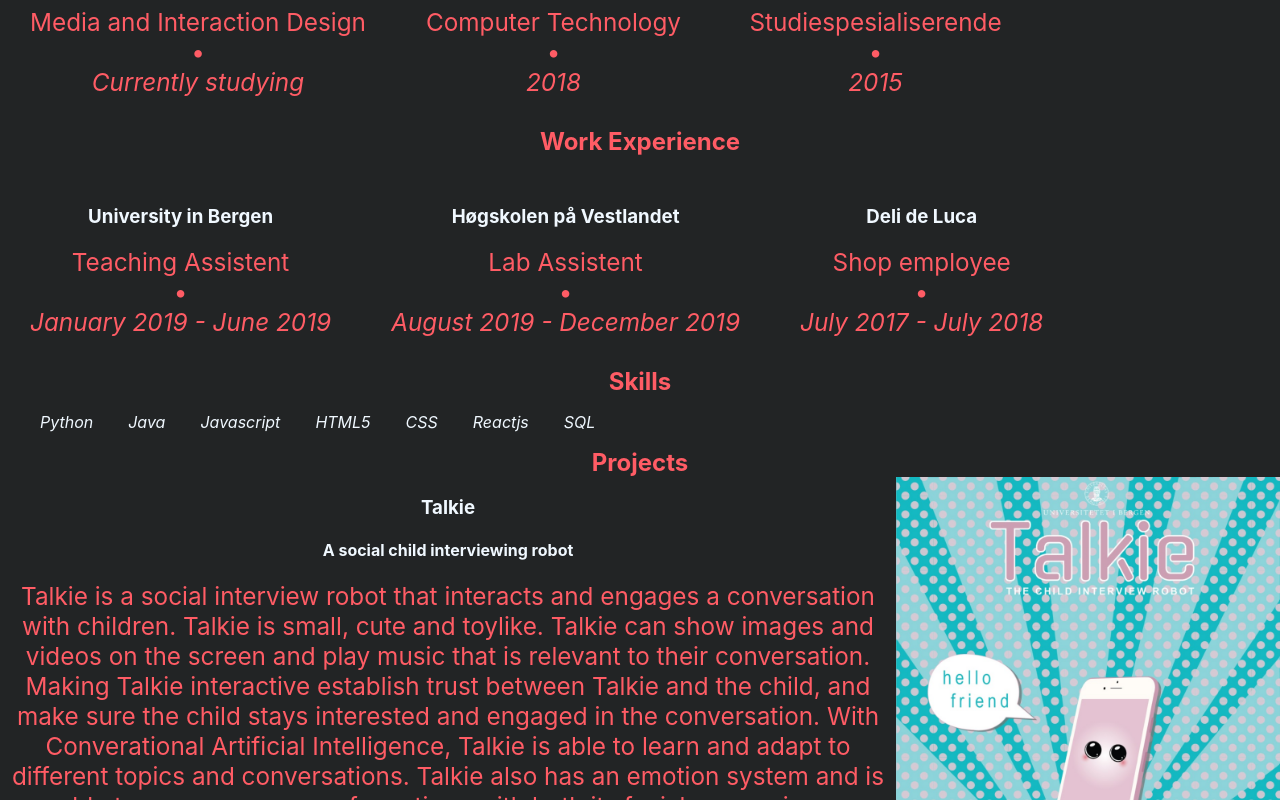
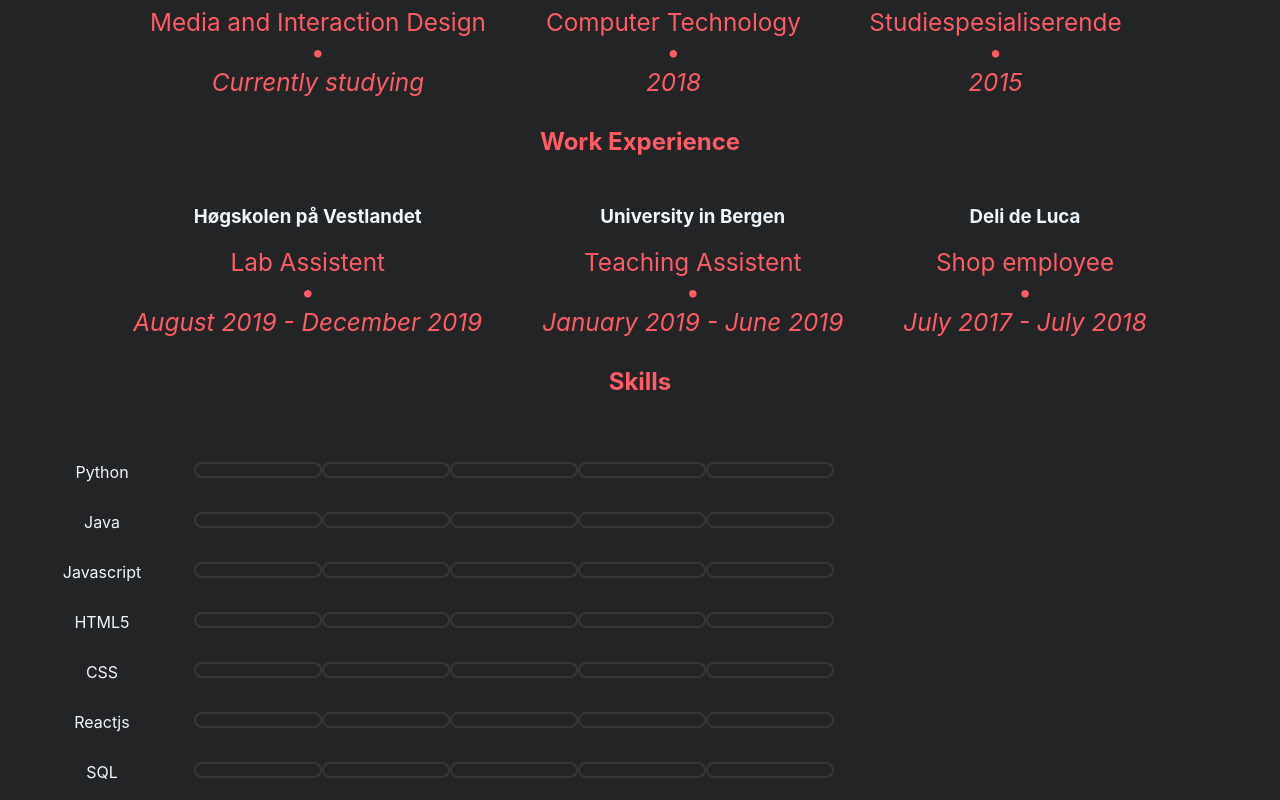
Before and after one commit to philiphoang/Photograph-portfolio, a React (Create React App) app: page / in a window 1280 px wide. Shown: the part 1520-2320 px from the top of the page. Built offline with nearby package versions, Linux system fonts and the light colour scheme.

Commit message:
some changes

```diff
--- a/package.json
+++ b/package.json
@@ -1,6 +1,7 @@
 {
-  "homepage": "https://philiphoang.github.io/Philip-portfolio/",
+  "homepage": "https://philiphoang.no/",
   "name": "my-portfolio",
+  "displayName": "Philip's portfolio",
   "version": "0.1.0",
   "private": true,
   "dependencies": {
--- a/public/index.html
+++ b/public/index.html
@@ -24,7 +24,7 @@
       work correctly both with client-side routing and a non-root public URL.
       Learn how to configure a non-root public URL by running `npm run build`.
     -->
-    <title>React App</title>
+    <title>Philip's portfolio</title>
   </head>
   <body>
     <noscript>You need to enable JavaScript to run this app.</noscript>
--- a/src/components/Education.js
+++ b/src/components/Education.js
@@ -11,6 +11,7 @@ export default class Education extends Component {
                         </h1>
                     </div>
                     <div className="education_section">
+                        <div className="education-row">
                             {resumeData.education && resumeData.education.map((item, index) => {
                                 return (
                                     <div className="row item" key={index}>
@@ -28,6 +29,7 @@ export default class Education extends Component {
                                 );
                             })}
                         </div>
+                    </div>
             </section>
         );
     }
--- a/src/components/Projects.js
+++ b/src/components/Projects.js
@@ -8,9 +8,11 @@ export default class Projects extends Component {
         let project3 = resumeData.project3;
         return (
             <section id="projects">
-                <h1>Projects</h1>
+                <h1>Selected Projects</h1>
                 <div id="project1">
                     <div className="project1-text">
+                        <img src={project1.imageurl} alt=""/>
+
                         <h3>{project1.name}</h3>
                         <h4>{project1.subtitle}</h4>
                         <p>
@@ -23,10 +25,9 @@ export default class Projects extends Component {
 
                         </p>
                     </div>
-                    <img src={project1.imageurl} alt=""/>
 
                 </div>
-                <div id="project2">
+                {/* <div id="project2">
                     <img src={project2.imageurl} alt=""/>
                     <div className="project2-text">
                         <h3>{project2.name}</h3>
@@ -42,6 +43,9 @@ export default class Projects extends Component {
                     </div>
                 </div>
                 <div id="project3">
+                <   div className="project3-image">
+                        <img src={project3.imageurl} alt=""/>
+                    </div>
                     <div className="project3-text">
                         <h3>{project3.name}</h3>
                         <h4>{project3.subtitle}</h4>
@@ -52,10 +56,8 @@ export default class Projects extends Component {
                             This project were build under the course INF219 Informatic project with a total of three students.
                         </p>
                     </div>
-                    <div className="project3-image">
-                        <img src={project3.imageurl} alt=""/>
-                    </div>
-                </div>
+
+                </div> */}
 
             </section>
         );
--- a/src/components/Skills.js
+++ b/src/components/Skills.js
@@ -5,18 +5,22 @@ export default class Skills extends Component {
         let resumeData = this.props.resumeData;
         return (
             <section id="skills">
-                <div className="row skill">
+                <div className="row-skill">
                     <div className="three columns header-col">
                         <h1><span>Skills</span></h1>
                     </div>
-                    <div className="nine columns main-col">
-                        <div className="skills-section">
+                    <div id="skills-section">
                         <ul className="ul-skills">
                             {resumeData.skills && resumeData.skills.map((item, index) => {
                                 return (
                                     <div key={index}>
                                         <li>
-                                                <span className="{`bar-expand $(item.skillname.toLowerCase()}`}"></span><em>{item.skillname}</em>
+                                            <span className="skillName"> {item.skillname}</span>
+                                            <div className="progressBar"><div></div></div>
+                                            <div className="progressBar"><div></div></div>
+                                            <div className="progressBar"><div></div></div>
+                                            <div className="progressBar"><div></div></div>
+                                            <div className="progressBar"><div></div></div>
                                         </li>
                                     </div>
                                 );
@@ -24,7 +28,6 @@ export default class Skills extends Component {
                         </ul>
                     </div>
                 </div>
-                </div>
             </section>
         );
     }
--- a/src/components/Work.js
+++ b/src/components/Work.js
@@ -7,10 +7,9 @@ export default class Work extends Component {
 
         return (
             <section id="work">
+                <h1 id="work-title">Work Experience</h1>
+                <div className="work-section">
                     <div className="work-row">
-                    <h1>Work Experience</h1>
-                </div>
-                <div className="work-section">
                         {resumeData.work && resumeData.work.map((item, index)=> {
                             return (
                                 <div className="work-item" key={index}>
@@ -26,6 +25,7 @@ export default class Work extends Component {
                             );
                         })}
                     </div>
+                </div>
             </section>
         );
     }
--- a/src/resumeData.js
+++ b/src/resumeData.js
@@ -62,6 +62,14 @@ let resumeData = {
     ],
     "work": [
         {
+            "CompanyName":"Høgskolen på Vestlandet",
+            "specialization":"Lab Assistent",
+            "MonthOfStarting":"August",
+            "YearOfStarting":"2019",
+            "MonthOfLeaving":"December",
+            "YearOfLeaving":"2019"
+        },
+        {
             "CompanyName":"University in Bergen",
             "specialization":"Teaching Assistent",
             "MonthOfStarting":"January",
@@ -69,14 +77,7 @@ let resumeData = {
             "MonthOfLeaving":"June",
             "YearOfLeaving":"2019"
         },
-        {
-            "CompanyName":"Høgskolen på Vestlandet",
-            "specialization":"Lab Assistent",
-            "MonthOfStarting":"August",
-            "YearOfStarting":"2019",
-            "MonthOfLeaving":"December",
-            "YearOfLeaving":"2019"
-        },
+
         {
             "CompanyName":"Deli de Luca",
             "specialization":"Shop employee",
@@ -89,25 +90,33 @@ let resumeData = {
     "skillsDescription":"",
     "skills":[
         {
-            "skillname":"Python"
+            "skillname":"Python",
+            "level": 3
         },
         {
-            "skillname":"Java"
+            "skillname":"Java",
+            "level": 4
         },
         {
-            "skillname":"Javascript"
+            "skillname":"Javascript",
+            "level": 3
         },
         {
-            "skillname":"HTML5"
+            "skillname":"HTML5",
+            "level": 5
         },
         {
-            "skillname":"CSS"
+            "skillname":"CSS",
+            "level": 3
+
         },
         {
-            "skillname":"Reactjs"
+            "skillname":"Reactjs",
+            "level": 2
         },
         {
-            "skillname":"SQL"
+            "skillname":"SQL",
+            "level": 1
         },
     ],
     "project1":
--- a/src/stylesheets/Education.scss
+++ b/src/stylesheets/Education.scss
@@ -9,6 +9,12 @@
     overflow-y: hidden;
     white-space: nowrap;
     -webkit-overflow-scrolling: touch;
+}
+
+.education-row {
+    display: flex;
+    margin-left: auto;
+    margin-right: auto;
 }
 
 .education_section::-webkit-scrollbar {
--- a/src/stylesheets/Projects.scss
+++ b/src/stylesheets/Projects.scss
@@ -1,5 +1,4 @@
 #project1 {
-    display: flex;
 }
 
 .project1-text {
@@ -11,7 +10,6 @@
 }
 
 #project2 {
-    display: flex;
     padding-top: 100px;
 }
 
@@ -20,15 +18,13 @@
 }
 
 #project3 {
-    display: flex;
     padding-top: 50px;
 }
 
 .project3-image {
     padding-top: 100px;
-    padding-left: 50px;
-    padding-right: 120px;
+
     img {
-        width: 130%;
+        width: 50%;
     }
 }
--- a/src/stylesheets/Skills.scss
+++ b/src/stylesheets/Skills.scss
@@ -1,18 +1,28 @@
 #skills {
-
+padding-bottom: 50px;
 }
 
-.skills-section {
-    display: block;
-    margin-left: auto;
-    margin-right: auto;
-    text-align: center;
+#skills-section ul {
 }
 
-.ul-skills {
-    display: flex;
+#skills-section ul li {
+padding-top: 50px;
+}
 
-    li {
-        padding-right: 35px;
-    }
+
+
+.skillName {
+    float: left;
+    width: 10%;
+    padding-right: 30px;
 }
+
+.progressBar {
+    float:left;
+    width: 10%;
+    height: 0.75em;
+    border: 0.125em solid darken(#3f3f3f, 3);
+    border-radius: 10px;
+}
+
+/*Try to use SCSS Mixin to fill the progressbar*/
--- a/src/stylesheets/Work.scss
+++ b/src/stylesheets/Work.scss
@@ -4,6 +4,16 @@
     overflow-y: hidden;
     white-space: nowrap;
     -webkit-overflow-scrolling: touch;
+}
+
+#work-title {
+    text-align: center;
+}
+
+.work-row {
+    display: flex;
+    margin-left: auto;
+    margin-right: auto;
 }
 
 .work-section::-webkit-scrollbar {
```
Also changed, not shown: 2 other files (tests, documents, lock files or other folders). Lines whose indentation alone changed are shown as unchanged.
